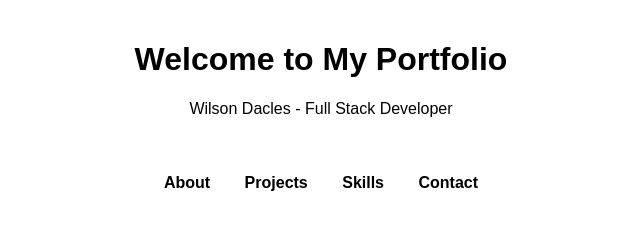
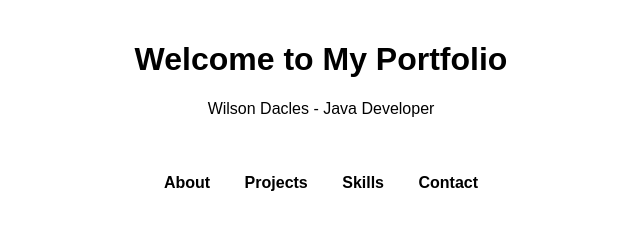
Before and after one commit to isonn2195/isonn2195.github.io, a plain HTML site: page index.html in a window 1280 px wide. Shown: the top 240 px of the page, 319-959 px from the left. Drawn offline with Linux system fonts and the light colour scheme.

Commit message:
Change some text

```diff
--- a/index.html
+++ b/index.html
@@ -70,7 +70,7 @@
 <body>
     <header>
         <h1>Welcome to My Portfolio</h1>
-        <p>Wilson Dacles - Full Stack Developer</p>
+        <p>Wilson Dacles - Java Developer</p>
     </header>
 
     <nav>
```
